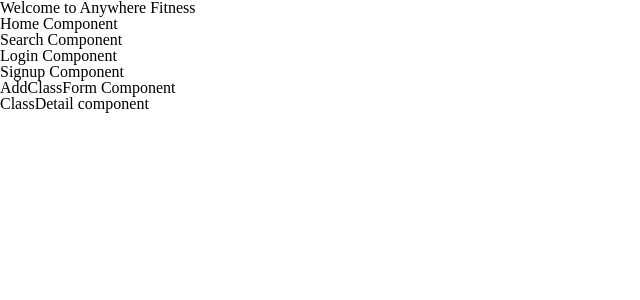
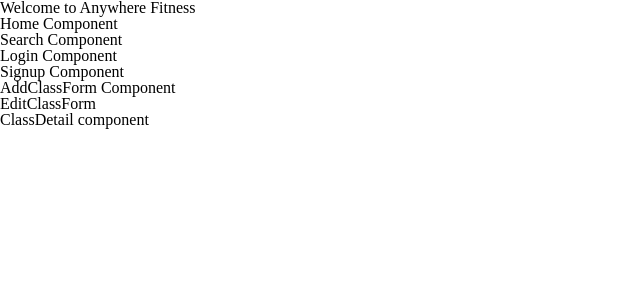
Before and after one commit to TT189AnywhereFitness/front-end, a React (Create React App) app in the folder anywhere-fitness/: page / in a window 1280 px wide. Shown: the top 300 px of the page, without its empty margins (0-640 px from the left). Built offline with nearby package versions, Linux system fonts and the light colour scheme.

Commit message:
+ EditClassform component

```diff
--- a/anywhere-fitness/src/App.js
+++ b/anywhere-fitness/src/App.js
@@ -1,5 +1,6 @@
 import AddClassForm from "./components/AddClassForm";
 import ClassDetail from "./components/ClassDetail";
+import EditClassForm from "./components/EditClassForm";
 import Home from "./components/Home";
 import Login from "./components/Login";
 import Search from "./components/Search";
@@ -14,6 +15,7 @@
       <Login />
       <Signup />
       <AddClassForm />
+      <EditClassForm />
       <ClassDetail />
     </div>
   );
--- /dev/null
+++ b/anywhere-fitness/src/components/EditClassForm.js
@@ -0,0 +1,5 @@
+const EditClassForm = (props) => {
+  return <div className="editClassForm">EditClassForm</div>;
+};
+
+export default EditClassForm;
```
